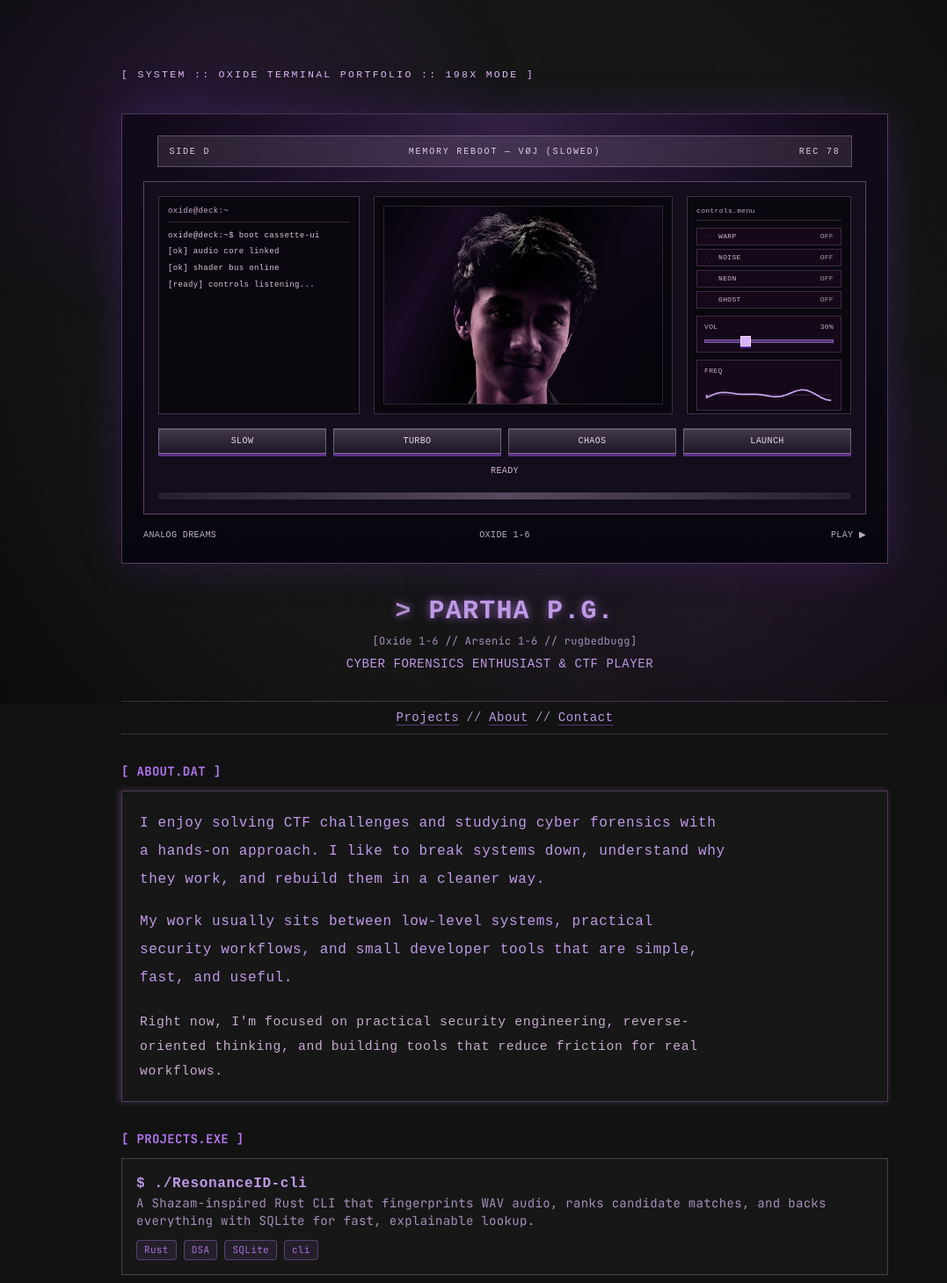
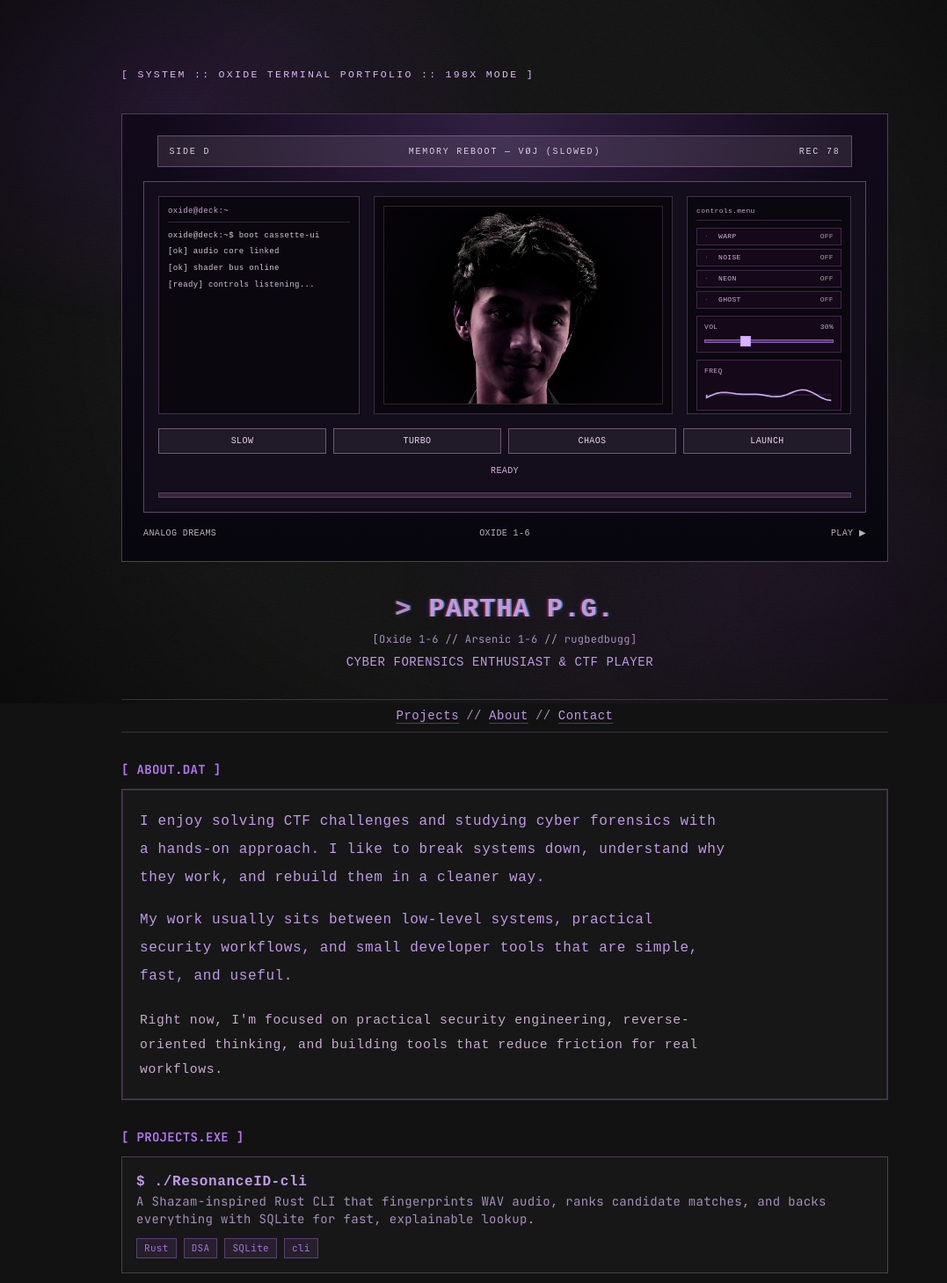
Before and after one commit to rugbedbugg/portfolio-website, a React (Vite) app: page / in a window 1280 px wide. Shown: the top 1459 px of the page at 88% size, without its empty margins (66-1143 px from the left). Built offline with nearby package versions, Linux system fonts and the light colour scheme; the HTML template or start-up script is replaced by a standard one.

Commit message:
[Style]: Retune finish to matte VHS (chromatic text, flat controls)

```diff
--- a/src/components/AsciiArt.tsx
+++ b/src/components/AsciiArt.tsx
@@ -272,7 +272,7 @@ const AsciiArt = () => {
         }}
       />
 
-      <div className="relative border border-fuchsia-300/30 bg-gradient-to-b from-[#120a1b] via-[#0d0915] to-[#07060d] p-5 sm:p-6 shadow-[0_0_45px_rgba(124,58,237,0.2)]">
+      <div className="relative border border-fuchsia-300/30 bg-gradient-to-b from-[#120a1b] via-[#0d0915] to-[#07060d] p-5 sm:p-6">
         <div className="pointer-events-none absolute inset-0 bg-[radial-gradient(circle_at_50%_0%,rgba(192,132,252,0.18),transparent_58%)]" />
 
         <div className="relative z-20 mx-auto mb-4 h-9 w-[96%] border border-fuchsia-300/30 bg-fuchsia-100/10 px-3 overflow-hidden">
@@ -317,7 +317,6 @@ const AsciiArt = () => {
                   <div className="pointer-events-none absolute inset-0 bg-[repeating-linear-gradient(to_bottom,rgba(255,255,255,0.09)_0px,rgba(255,255,255,0.09)_1px,transparent_2px,transparent_4px)] mix-blend-soft-light" />
                 )}
                 <div className="pointer-events-none absolute inset-0 bg-[radial-gradient(circle,transparent_42%,rgba(10,6,16,0.62)_100%)]" />
-                <div className={`pointer-events-none absolute inset-0 opacity-35 bg-[linear-gradient(120deg,transparent_0%,rgba(168,85,247,0.35)_22%,transparent_45%,rgba(168,85,247,0.2)_68%,transparent_100%)] ${pressed.neon ? "animate-[pulse_1.1s_ease-in-out_infinite]" : "animate-[pulse_3s_ease-in-out_infinite]"}`} />
               </div>
             </div>
 
@@ -388,17 +387,17 @@ const AsciiArt = () => {
           </div>
 
           <div className="mt-4 grid grid-cols-4 gap-2">
-            <button type="button" onClick={() => handleSpeed("slow")} className={`mono-command w-full border border-fuchsia-200/35 bg-gradient-to-b from-fuchsia-100/20 to-fuchsia-200/5 px-2 py-1.5 text-[9px] sm:text-[10px] text-fuchsia-100/90 shadow-[0_3px_0_rgba(168,85,247,0.5),inset_0_1px_0_rgba(255,255,255,0.15)] transition-all ${pressed.slow ? "translate-y-[2px] shadow-none bg-fuchsia-300/25 border-fuchsia-100/60" : ""}`}>SLOW</button>
-            <button type="button" onClick={() => handleSpeed("turbo")} className={`mono-command w-full border border-fuchsia-200/35 bg-gradient-to-b from-fuchsia-100/20 to-fuchsia-200/5 px-2 py-1.5 text-[9px] sm:text-[10px] text-fuchsia-100/90 shadow-[0_3px_0_rgba(168,85,247,0.5),inset_0_1px_0_rgba(255,255,255,0.15)] transition-all ${pressed.turbo ? "translate-y-[2px] shadow-none bg-fuchsia-300/25 border-fuchsia-100/60" : ""}`}>TURBO</button>
-            <button type="button" onClick={handleChaos} className={`mono-command w-full border border-fuchsia-200/35 bg-gradient-to-b from-fuchsia-100/20 to-fuchsia-200/5 px-2 py-1.5 text-[9px] sm:text-[10px] text-fuchsia-100/90 shadow-[0_3px_0_rgba(168,85,247,0.5),inset_0_1px_0_rgba(255,255,255,0.15)] transition-all ${pressed.chaos ? "translate-y-[2px] shadow-none bg-fuchsia-300/25 border-fuchsia-100/60" : ""}`}>CHAOS</button>
-            <button type="button" onClick={handleLaunch} className={`mono-command w-full border border-fuchsia-200/35 bg-gradient-to-b from-fuchsia-100/20 to-fuchsia-200/5 px-2 py-1.5 text-[9px] sm:text-[10px] text-fuchsia-100/90 shadow-[0_3px_0_rgba(168,85,247,0.5),inset_0_1px_0_rgba(255,255,255,0.15)] transition-all ${pressed.launch ? "translate-y-[2px] shadow-none bg-fuchsia-300/25 border-fuchsia-100/60" : ""}`}>LAUNCH</button>
+            <button type="button" onClick={() => handleSpeed("slow")} className={`mono-command w-full border border-fuchsia-200/35 bg-fuchsia-100/[0.06] px-2 py-1.5 text-[9px] sm:text-[10px] text-fuchsia-100/90 transition-colors hover:bg-fuchsia-100/10 ${pressed.slow ? "bg-fuchsia-300/80 text-black border-fuchsia-100" : ""}`}>SLOW</button>
+            <button type="button" onClick={() => handleSpeed("turbo")} className={`mono-command w-full border border-fuchsia-200/35 bg-fuchsia-100/[0.06] px-2 py-1.5 text-[9px] sm:text-[10px] text-fuchsia-100/90 transition-colors hover:bg-fuchsia-100/10 ${pressed.turbo ? "bg-fuchsia-300/80 text-black border-fuchsia-100" : ""}`}>TURBO</button>
+            <button type="button" onClick={handleChaos} className={`mono-command w-full border border-fuchsia-200/35 bg-fuchsia-100/[0.06] px-2 py-1.5 text-[9px] sm:text-[10px] text-fuchsia-100/90 transition-colors hover:bg-fuchsia-100/10 ${pressed.chaos ? "bg-fuchsia-300/80 text-black border-fuchsia-100" : ""}`}>CHAOS</button>
+            <button type="button" onClick={handleLaunch} className={`mono-command w-full border border-fuchsia-200/35 bg-fuchsia-100/[0.06] px-2 py-1.5 text-[9px] sm:text-[10px] text-fuchsia-100/90 transition-colors hover:bg-fuchsia-100/10 ${pressed.launch ? "bg-fuchsia-300/80 text-black border-fuchsia-100" : ""}`}>LAUNCH</button>
           </div>
 
           <div className="mt-3 mono-command text-[10px] text-fuchsia-200/85 tracking-[0.16em] text-center h-4">
             {statusText}
           </div>
 
-          <div className="mt-4 h-2 rounded-full bg-gradient-to-r from-fuchsia-300/10 via-fuchsia-200/30 to-fuchsia-300/10" />
+          <div className="mt-4 h-1.5 border border-fuchsia-300/20 bg-fuchsia-300/15" />
         </div>
 
         <div className="mono-command relative z-20 mt-4 grid grid-cols-3 items-center text-[10px] tracking-[0.18em] text-fuchsia-100/75">
--- a/src/index.css
+++ b/src/index.css
@@ -38,7 +38,7 @@ All colors MUST be HSL.
         --input: 270 20% 20%;
         --ring: 270 60% 65%;
 
-        --radius: 0.25rem;
+        --radius: 0rem;
 
         --sidebar-background: 0 0% 7%;
         --sidebar-foreground: 270 60% 75%;
@@ -74,14 +74,16 @@ All colors MUST be HSL.
 }
 
 @layer utilities {
+    /* VHS chromatic aberration: red/cyan channel split with a faint bleed */
     .text-glow {
         text-shadow:
-            0 0 8px hsl(270 70% 72% / 0.55),
-            0 0 18px hsl(270 70% 72% / 0.3);
+            -1.5px 0 0 hsl(0 100% 60% / 0.5),
+            1.5px 0 0 hsl(185 100% 65% / 0.45),
+            0 0 6px hsl(270 60% 62% / 0.35);
     }
 
     .border-glow {
-        box-shadow: -2px 0 8px hsl(270 60% 65% / 0.3);
+        box-shadow: inset 0 0 0 1px hsl(270 25% 32% / 0.5);
     }
 
     .crt-screen {
@@ -160,8 +162,7 @@ All colors MUST be HSL.
         margin-top: -5px;
         border-radius: 0;
         background: rgb(216, 180, 254);
-        border: 1px solid rgba(255, 255, 255, 0.5);
-        box-shadow: 0 2px 0 rgba(124, 58, 237, 0.6);
+        border: 1px solid rgba(192, 132, 252, 0.6);
     }
 
     .volume-slider::-moz-range-track {
@@ -175,8 +176,7 @@ All colors MUST be HSL.
         height: 12px;
         border-radius: 0;
         background: rgb(216, 180, 254);
-        border: 1px solid rgba(255, 255, 255, 0.5);
-        box-shadow: 0 2px 0 rgba(124, 58, 237, 0.6);
+        border: 1px solid rgba(192, 132, 252, 0.6);
     }
 
     .link-hover {
--- a/src/pages/Index.tsx
+++ b/src/pages/Index.tsx
@@ -156,7 +156,7 @@ const Index = () => {
                   {project.tags.map((tag) => (
                     <span
                       key={`${project.title}-${tag}`}
-                      className="rounded border border-primary/40 bg-primary/10 px-2 py-0.5 text-[11px] text-primary"
+                      className="border border-primary/40 bg-primary/10 px-2 py-0.5 text-[11px] text-primary"
                     >
                       {tag}
                     </span>
```
